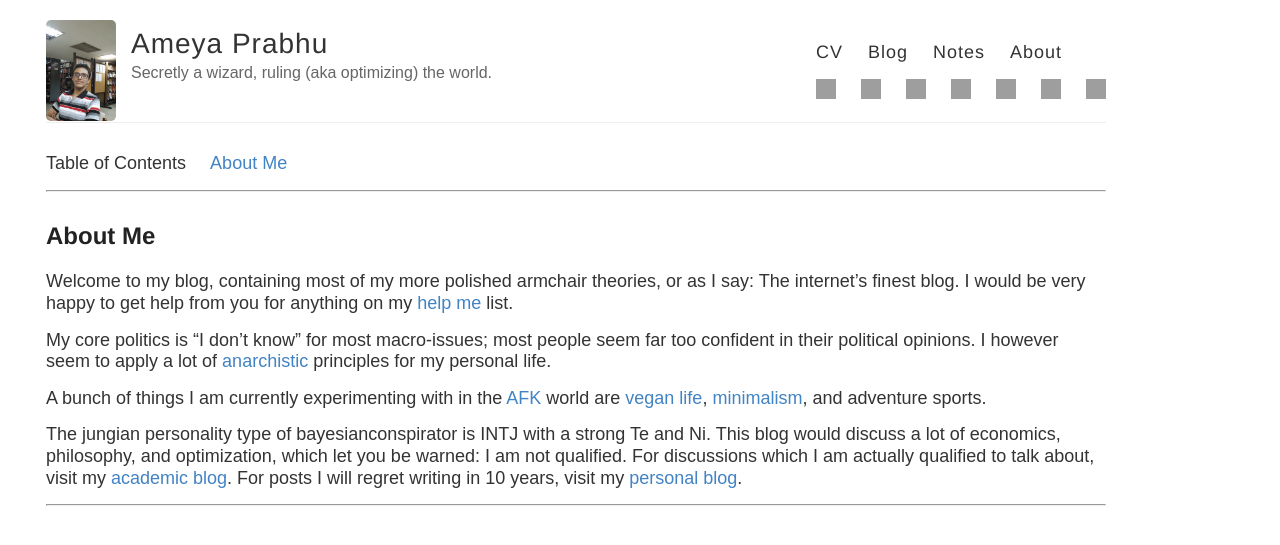
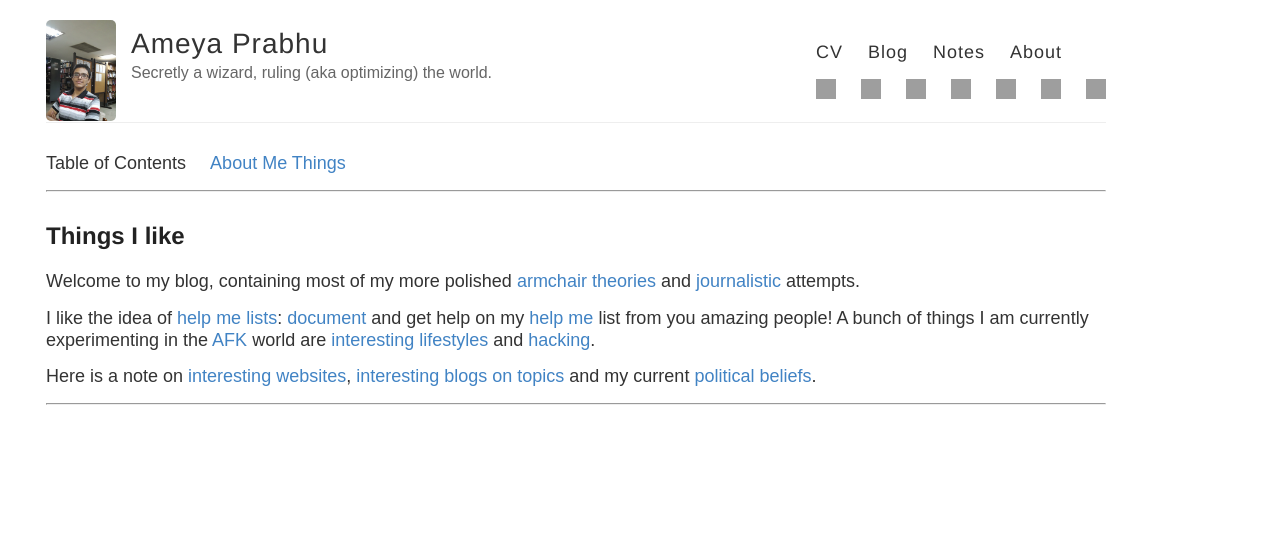
Before and after one commit to bayesianconspirator/bayesianconspirator.github.io, a Jekyll site: the page built from about/index.md, in a window 1280 px wide. Shown: the top 545 px of the page. Built offline with Jekyll 4.4.1, drawn with Linux system fonts in a browser that asks for light colours; some web fonts are replaced; grey boxes are pictures that could not be loaded.

Commit message:
A delta step towards an actual blog

```diff
--- a/about/index.md
+++ b/about/index.md
@@ -4,21 +4,16 @@ author: Ameya Prabhu
 layout: page
 dsq_thread_id: []
 ---
-Table of Contents     [About Me](#aboutme)
+Table of Contents     [About Me](#aboutme) [Things ]()
 
 ---
 
-## <a name="aboutme" id="aboutme"></a>About Me
+## <a name="aboutme" id="aboutme"></a>Things I like
 
-Welcome to my blog, containing most of my more polished armchair theories, or as I say: The internet’s finest blog. I would be very happy to get help from you for anything on my [help me]() list.
+Welcome to my blog, containing most of my more polished [armchair theories]() and [journalistic]() attempts.
 
+I like the idea of [help me lists](): [document]() and get help on my [help me]() list from you amazing people! A bunch of things I am currently experimenting in the [AFK](https://www.grammarly.com/blog/afk-meaning/) world are [interesting lifestyles]() and [hacking]().
 
-My core politics is "I don't know" for most macro-issues; most people seem far too confident in their political opinions.
-I however seem to apply a lot of [anarchistic](https://www.youtube.com/watch?v=yccBBzSHFAM) principles for my personal life.
-
-A bunch of things I am currently experimenting with in the [AFK](https://www.grammarly.com/blog/afk-meaning/) world are [vegan life](https://en.wikipedia.org/wiki/Veganism), [minimalism](https://www.theminimalists.com/minimalism/), and adventure sports.
-
-The jungian personality type of bayesianconspirator is INTJ with a strong Te and Ni. This blog would discuss a lot of economics, philosophy,
-and optimization, which let you be warned: I am not qualified. For discussions which I am actually qualified to talk about, visit my [academic blog](https://drimpossible.github.io). For posts I will regret writing in 10 years, visit my [personal blog](https://anarchicorganizer.github.io).
+Here is a note on [interesting websites](), [interesting blogs on topics]() and my current [political beliefs]().
 
 ---
```
Also changed, not shown: blog/blogs_i_love.md (added, +28 -0 lines), blog/politics.md (added, +16 -0 lines).
